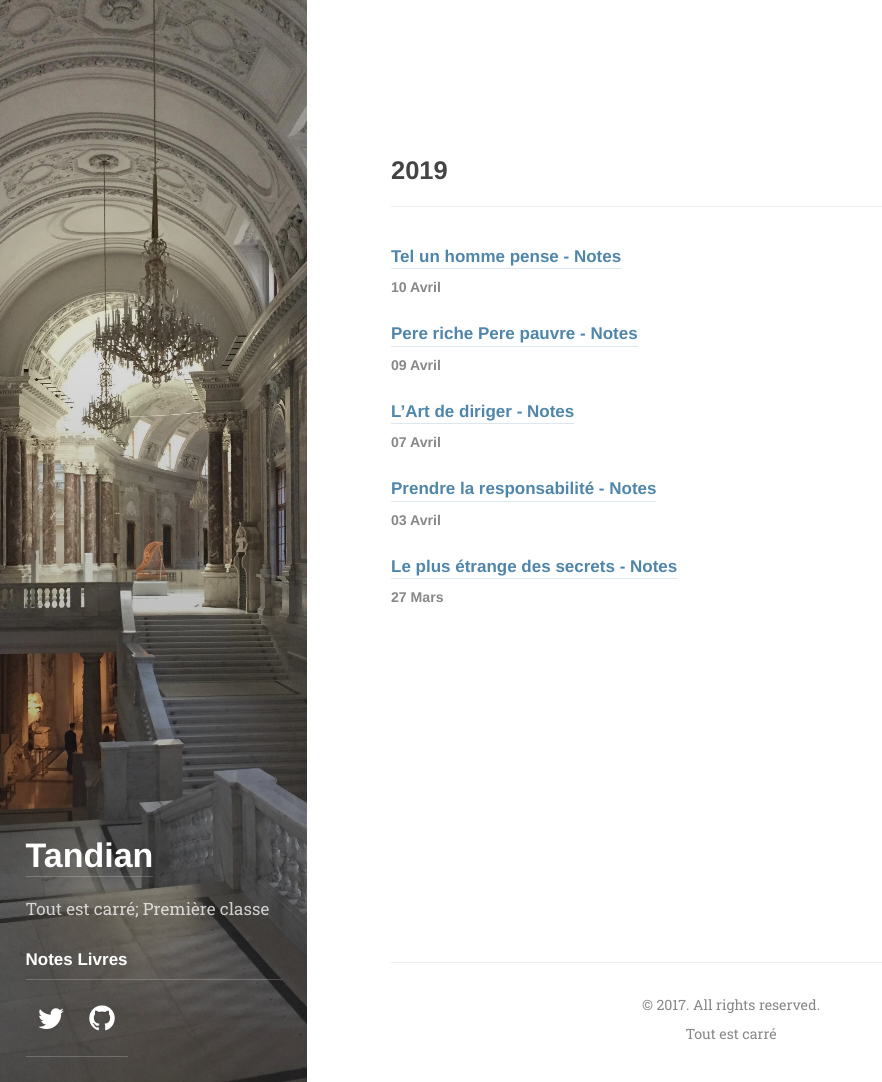
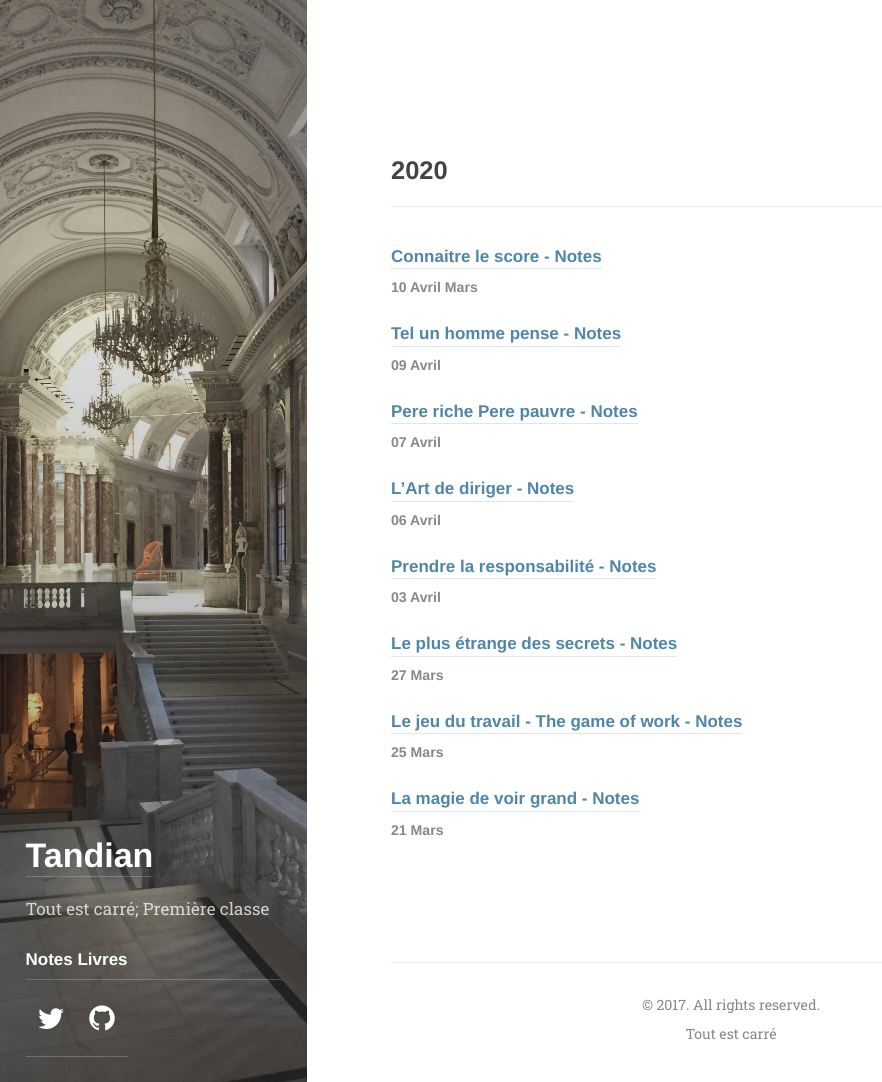
Before and after one commit to abdoulaye-tnd/tandian, a Jekyll site: the page built from index.html, in a window 1280 px wide and 1082 px high. Shown: the whole window, without its empty margins (0-882 px from the left). Built offline with Jekyll 4.4.1, drawn with Linux system fonts in a browser that asks for light colours; some web fonts are replaced; the list of posts is cut into pages by our own code.

Commit message:
Update index.html

```diff
--- a/index.html
+++ b/index.html
@@ -2,22 +2,28 @@
 layout: base
 title: About
 ---
-<h2 id="y-2019" class="hr">2019</h2>
+<h2 id="y-2019" class="hr">2020</h2>
 <ul class="related-posts">
+    </li>
+        <li>
+        <a href="/books/lescore/" class="h4 flip-title"> <span>Connaitre le score - Notes</span> </a>
+        <br>
+        <time class="heading faded fine" datetime="2019-08-20T05:00:00+00:00">10 Avril Mars</time>
+    </li>
     <li>
         <a href="/books/telunhomme/" class="h4 flip-title"> <span>Tel un homme pense - Notes</span> </a>
         <br>
-        <time class="heading faded fine" datetime="2019-12-24T17:00:00+00:00">10 Avril</time>
+        <time class="heading faded fine" datetime="2019-12-24T17:00:00+00:00">09 Avril</time>
     </li>
     <li>
         <a href="/books/Pereriche/" class="h4 flip-title"> <span>Pere riche Pere pauvre - Notes</span> </a>
         <br>
-        <time class="heading faded fine" datetime="2019-11-30T08:00:00+00:00">09 Avril</time>
+        <time class="heading faded fine" datetime="2019-11-30T08:00:00+00:00">07 Avril</time>
     </li>
     <li>
         <a href="/books/artdediriger/" class="h4 flip-title"> <span>L’Art de diriger - Notes</span> </a>
         <br>
-        <time class="heading faded fine" datetime="2019-11-27T08:00:00+00:00">07 Avril</time>
+        <time class="heading faded fine" datetime="2019-11-27T08:00:00+00:00">06 Avril</time>
     </li>
     <li>
         <a href="/books/laresponsabilite/" class="h4 flip-title"> <span>Prendre la responsabilité - Notes</span> </a>
@@ -29,4 +35,17 @@ title: About
         <br>
         <time class="heading faded fine" datetime="2019-08-20T05:00:00+00:00">27 Mars</time>
     </li>
+        <li>
+        <a href="/books/gameofwork/" class="h4 flip-title"> <span>Le jeu du travail - The game of work - Notes</span> </a>
+        <br>
+        <time class="heading faded fine" datetime="2019-08-20T05:00:00+00:00">25 Mars</time>
+    </li>
+        </li>
+        <li>
+        <a href="/books/lamagiedevoirgrand/" class="h4 flip-title"> <span>La magie de voir grand - Notes</span> </a>
+        <br>
+        <time class="heading faded fine" datetime="2019-08-20T05:00:00+00:00">21 Mars</time>
+    </li>
+
+
 </ul>
```
